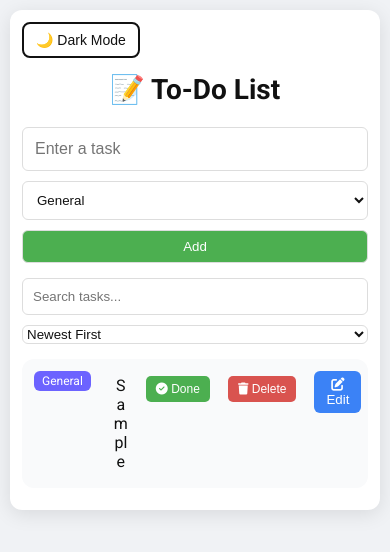
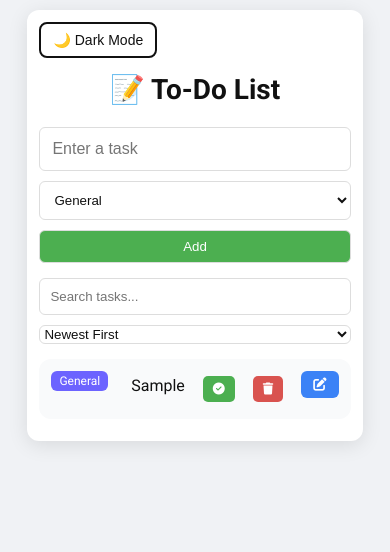
Before and after one commit to sana0420/Todo-app, a website built with Vite: page index.html in a window 390 px wide. Both pictures are taken after typing "Sample" into the empty fields and a click on the button "Add". Built offline with nearby package versions, Linux system fonts and the light colour scheme.

```diff
--- a/src/UI.js
+++ b/src/UI.js
@@ -95,9 +95,15 @@
       // Toggle Button
       const toggleBtn = document.createElement('button');
       toggleBtn.classList.add('toggle-btn');
-      toggleBtn.innerHTML = todo.completed
+      if (window.innerWidth <= 400){
+        toggleBtn.innerHTML = todo.completed
+        ? '<i class="fa-solid fa-rotate-left"></i> '     // undo icon
+        : '<i class="fa-solid fa-circle-check"></i> ';   // done icon
+      }else{
+        toggleBtn.innerHTML = todo.completed
         ? '<i class="fa-solid fa-rotate-left"></i> Undo'     // undo icon
         : '<i class="fa-solid fa-circle-check"></i> Done';   // done icon
+      }
 
       toggleBtn.onclick = () => {
         this.todoList.toggleTodo(index);
@@ -106,7 +112,11 @@
       // Delete Button (with animation)
       const deleteBtn = document.createElement('button');
       deleteBtn.classList.add('delete-btn');
-      deleteBtn.innerHTML = '<i class="fa-solid fa-trash"></i> Delete';
+      if (window.innerWidth <= 400) {
+        deleteBtn.innerHTML = '<i class="fa-solid fa-trash"></i> ';
+      }else{
+        deleteBtn.innerHTML = '<i class="fa-solid fa-trash"></i> Delete';
+      }
       deleteBtn.onclick = () => {
         li.classList.add('remove'); // fade-out animation
         li.addEventListener('animationend', () => {
@@ -118,7 +128,11 @@
       //edit button
       const editBtn = document.createElement('button');
       editBtn.classList.add('edit-btn');
-      editBtn.innerHTML = '<i class="fa-solid fa-pen-to-square"></i> Edit';
+      if (window.innerWidth <= 400) {
+        editBtn.innerHTML = '<i class="fa-solid fa-pen-to-square"></i>';
+      } else {
+        editBtn.innerHTML = '<i class="fa-solid fa-pen-to-square"></i> Edit';
+      }
       editBtn.onclick = () => {
         this.todoList.editTodo(todo.id);
         this.render();
--- a/src/style.css
+++ b/src/style.css
@@ -179,9 +179,9 @@
   width: 100%;
   max-width: 100%;
   box-sizing: border-box;
-  word-wrap: break-word;
   font-weight: 400;
-  overflow-wrap: break-word;
+  word-break: keep-all;
+  white-space: normal;
 }
 
 .todo-item:hover {
@@ -327,6 +327,7 @@
 
   .todo-item {
     flex-direction: row;
+    justify-content: center;
     align-items: flex-start;
     gap: 8px;
     padding: 12px;
@@ -334,8 +335,17 @@
     width: 100%;
     max-width: 100%;
     box-sizing: border-box;
+    word-break: keep-all;
+    white-space: normal;
   }
 
+  .task-text {
+    flex: 1;
+    overflow: auto;
+    white-space: nowrap;
+    text-align: center;
+    margin: 5px;
+  }
   input[type="text"],
   #task-input {
     padding: 12px;
@@ -377,6 +387,18 @@
   border: 2px solid #ff4d4d !important;
   animation: shake 0.2s ease-in-out;
 }
+.edit-btn {
+  background: #3b82f6;
+  max-width: fit-content;
+  color: white;
+  font-weight: 400;
+  border: none;
+  margin-left: 5px;
+  padding: 6px 12px;
+  border-radius: 6px;
+  cursor: pointer;
+  transition: 0.2s ease;
+}
 
 @keyframes shake {
   0% { transform: translateX(0); }
```
